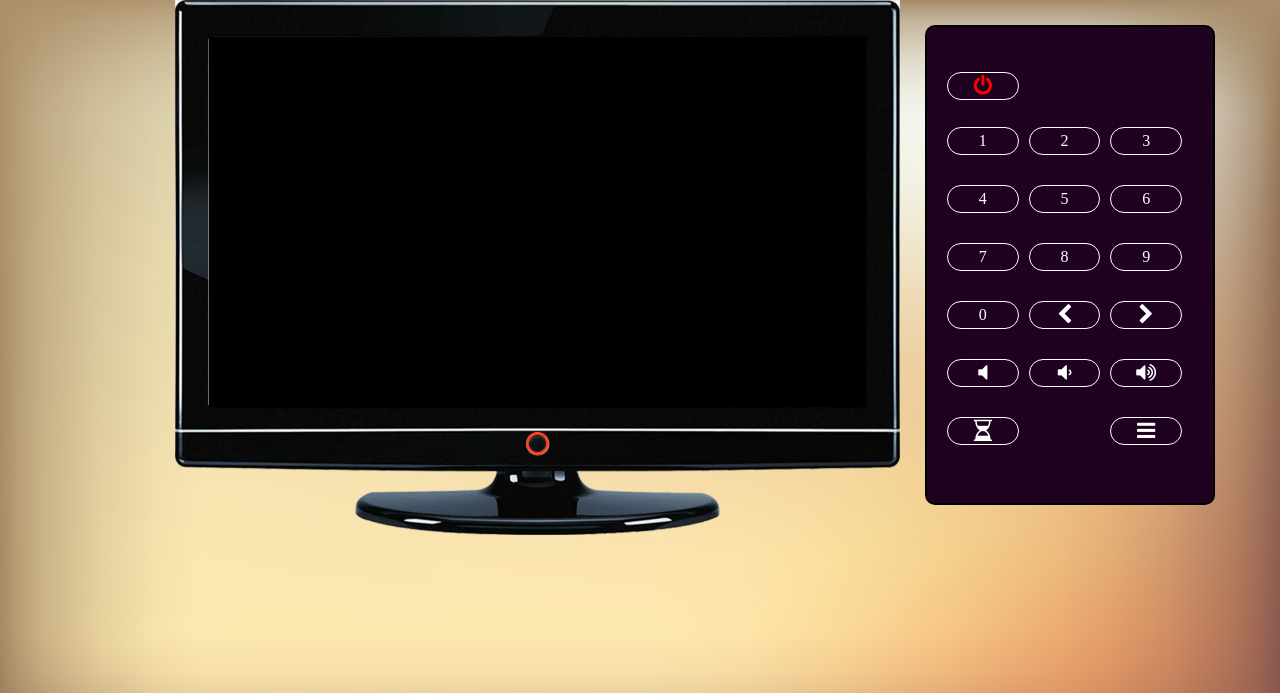
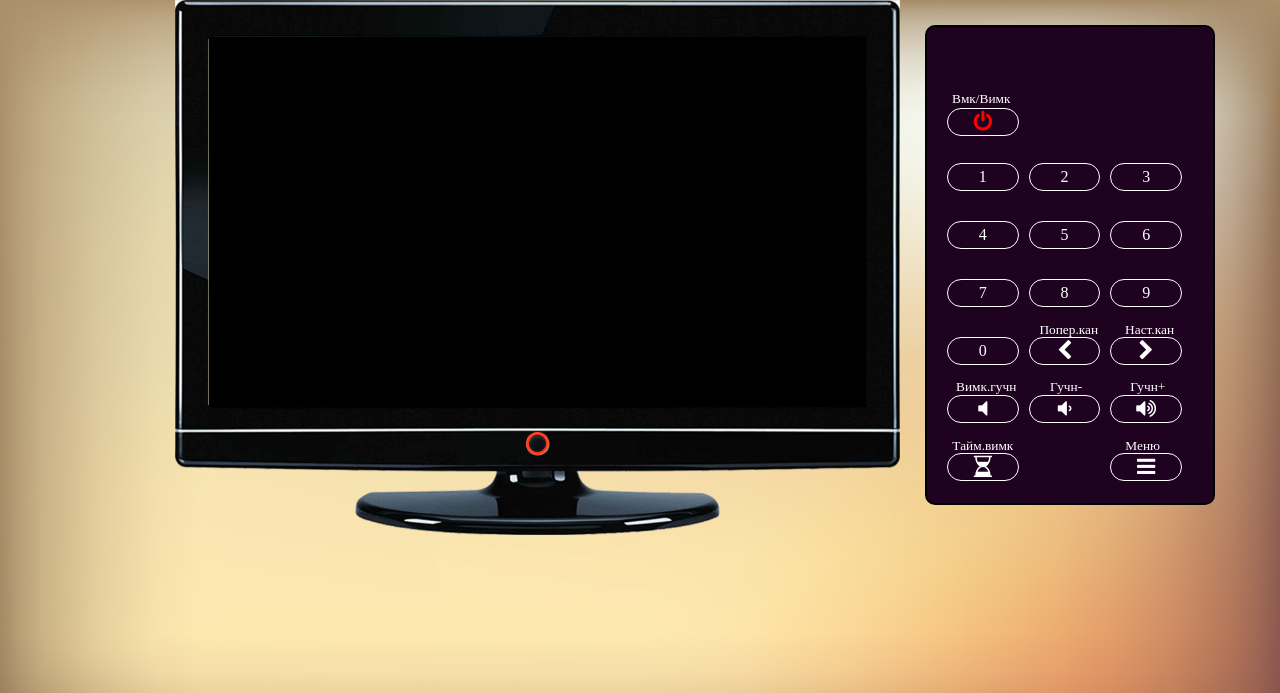
Before and after one commit to VitaliyProdan/TV, a PHP site: page / in a window 1280 px wide. Shown: the top 693 px of the page. Run offline with PHP 8.4, Linux system fonts and the light colour scheme; some libraries are stand-ins or nearby versions.

Commit message:
adding labels

```diff
--- a/demo.css
+++ b/demo.css
@@ -195,3 +195,80 @@ body {
 
 -ms-user-select: none;
 }
+
+small{
+    position: relative;
+    color: #ffffff;
+}
+#power-label {
+    left: 10px;
+    top: 32px;
+}
+#prev-chanel-label {
+    top: 263px;
+    left: 35px;
+}
+#next-chanel-label {
+    top: 263px;
+    left: 58px;
+}
+#mute-label {
+    top: 320px;
+    left: -164px;
+}
+#sound-minus-label {
+    top: 302px;
+    left: 108px;
+}
+#sound-plus-label {
+    top: 302px;
+    left: 152px;
+}
+#sleep-label {
+    top: 361px;
+    left: -65px;
+}
+#menu-label {
+    top: 361px;
+    left: 43px;
+}
+#tv-mode-label{
+    top: -123px;
+    left: 40px
+}
+#internet-mode-label{
+    top: -123px;
+    left: 80px;
+}
+#app-mode-label{
+    top: -123px;
+    left: 133px;
+}
+#settings-mode-label{
+    left: -140px;
+}
+#file-mode-label{
+    left: -110px;
+}
+#frogs-app-label {
+    left: -22px;
+    top: -38px;
+    font-size: 14px;
+}
+#warship-app-label{
+    font-size: 14px;
+    top: -38px;
+    left: 35px;
+}
+#contrast-label{
+    top: -265px;
+    left: 10px;
+}
+#brightness-label{
+    left: -62px;
+    top: -140px;
+}
+#auto-off-label{
+    left: -150px;
+    top: -25px;
+}
--- a/index.html
+++ b/index.html
@@ -31,6 +31,7 @@
 		<a class="icons">
 			<i class="fa fa-television fa-5x"></i>
 		</a>
+
 		<a class="icons">
 			<i class="fa fa-internet-explorer fa-5x"></i>
 		</a>
@@ -46,6 +47,13 @@
 		<a class="icons">
 			<i class="fa fa-files-o fa-5x" aria-hidden="true"></i>
 		</a>
+		<br />
+		<small id="tv-mode-label">Режим телевізора</small>
+		<small id="internet-mode-label">Режим інтернету</small>
+		<small id="app-mode-label">Додатки</small>
+		<small id="settings-mode-label">Налаштування</small>
+		<small id="file-mode-label">Файловий менеджер</small>
+
 	</div>
 	<div id="apps-cover" class="covers">
 		<a class="icons">
@@ -54,6 +62,9 @@
 		<a class="icons">
 			<i class="fa fa-ship fa-5x" aria-hidden="true"></i>
 		</a>
+		<br />
+		<small id="frogs-app-label">Гра жаби</small>
+		<small id="warship-app-label">Гра морський бій</small>
 	</div>
 	<div id="config-cover" class="covers">
 		<a class="icons">
@@ -84,8 +95,10 @@
 			<i class="fa fa-clock-o fa-5x" aria-hidden="true"></i>
 		</a>
 		<a class="icons timer-value">__ : __</a>
-
-
+		<br />
+		<small id="contrast-label">Контрастність</small>
+		<small id="brightness-label">Яскравість</small>
+		<small id="auto-off-label">Авто вимкнення</small>
 		<!--<i class="fa fa-undo" aria-hidden="true"></i>-->
 
 
@@ -103,6 +116,15 @@
 </div>
 
 <div id="console">
+	<small id="power-label">Вмк/Вимк</small>
+	<small id="prev-chanel-label">Попер.кан</small>
+	<small id="next-chanel-label">Наст.кан</small>
+	<small id="mute-label">Вимк.гучн</small>
+	<small id="sound-minus-label">Гучн-</small>
+	<small id="sound-plus-label">Гучн+</small>
+	<small id="sleep-label">Тайм.вимк</small>
+	<small id="menu-label">Меню</small>
+
 	<a class="block-1-3 console-button power-button" onclick="$('#power').click();">
 	    <i class="fa fa-power-off fa-lg"></i>
 	</a>
@@ -118,9 +140,12 @@
 	<a class="block-1-3 console-button chanel-switcher" id="chanel-9">9</a>
 	<a class="block-1-3 console-button chanel-switcher" id="chanel-0">0</a>
 
+
 	<a class="block-1-3 console-button" id="prev-chanel">
 		<i class="fa fa-chevron-left fa-lg"></i>
 	</a>
+
+
 	<a class="block-1-3 console-button" id="next-chanel">
 		<i class="fa fa-chevron-right fa-lg"></i>
 	</a>
```
